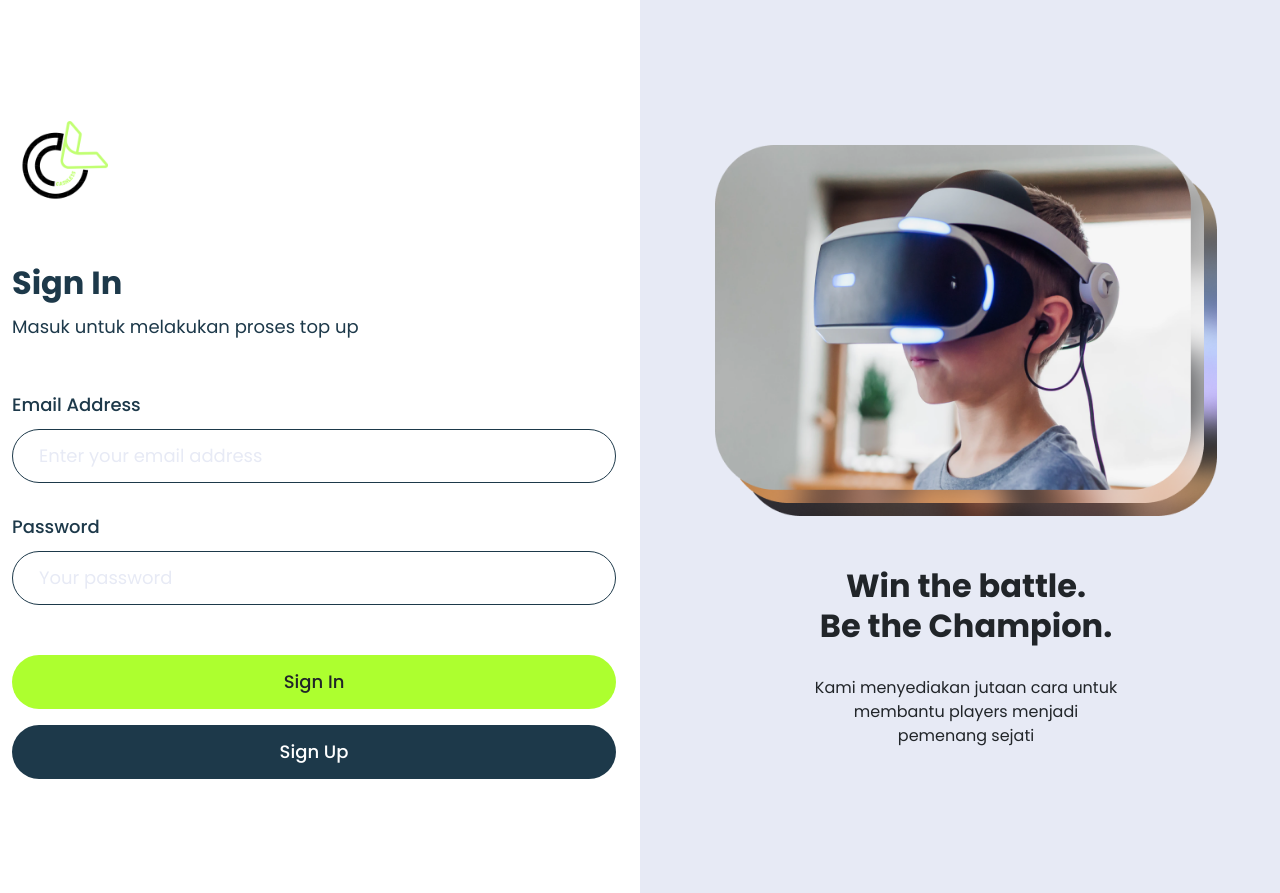
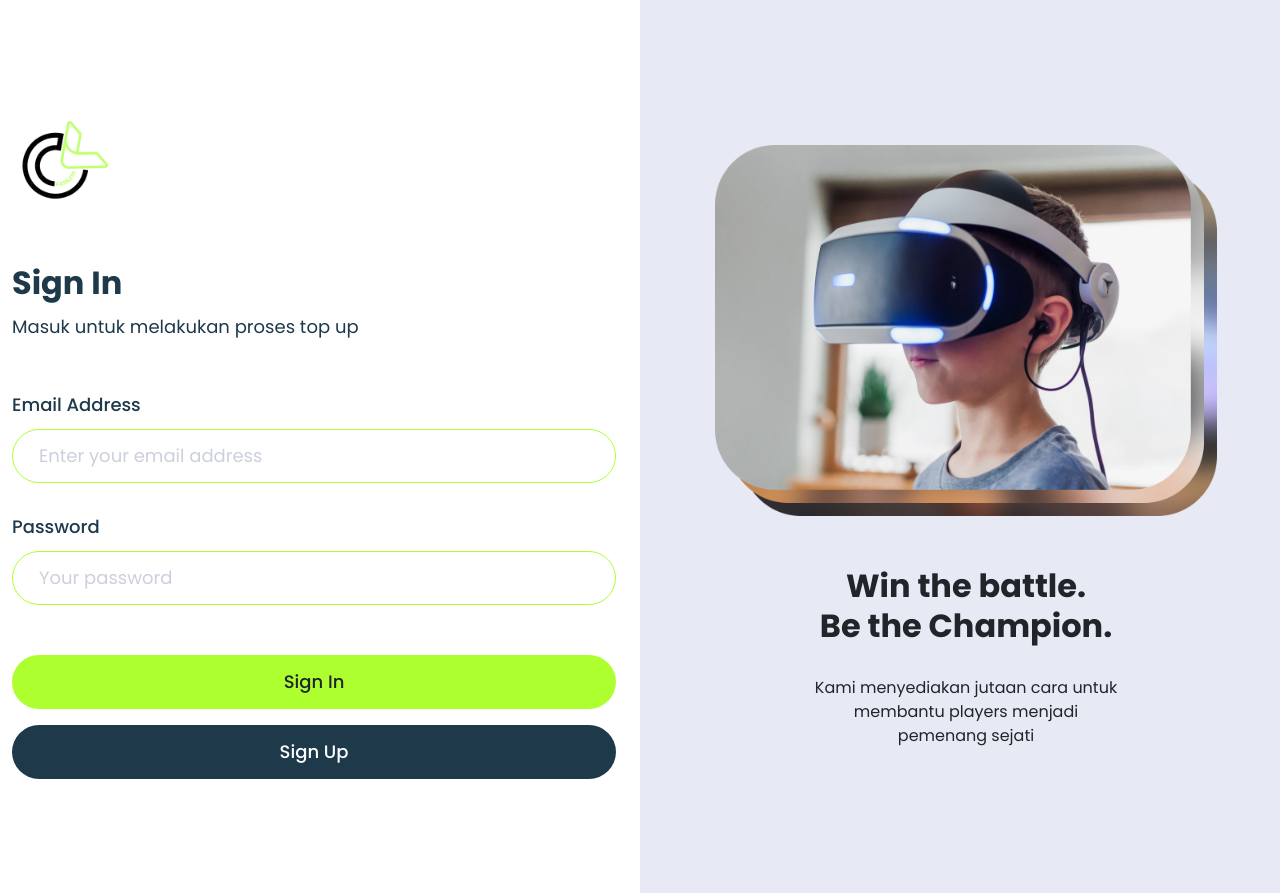
Before and after one commit to Aqilaaaaaaa/WebApp-topup-gameonline, a Next.js app: page /sign-in in a window 1280 px wide. Built offline with nearby package versions, Linux system fonts and the light colour scheme.

Commit message:
add styling on css

```diff
--- a/styles/404-not-found.css
+++ b/styles/404-not-found.css
@@ -6,7 +6,7 @@
 
 .not-found .btn-homepage{
     padding: 0.75rem;
-    background-color: #4D17E2;
+    background-color: #ADFF2F;
 }
 
 @media (min-width:768px){
--- a/styles/sign-in.css
+++ b/styles/sign-in.css
@@ -10,9 +10,9 @@
 
 .sign-in input[type="password"],
 .sign-in input[type="email"]{
-    border: 1px solid #1d394a;
+    border: 1px solid #ADFF2F;
     padding: 0.75rem 1.625rem;
-    color: #1d394a;
+    color: #ADFF2F;
 }
 
 .sign-in input[type="password"]:focus-within,
@@ -22,7 +22,7 @@
 
 .sign-in input[type="password"]::placeholder,
 .sign-in input[type="email"]::placeholder{
-    color: #E7EAF5;
+    color: #CCD0DD;
 }
 
 .sign-in .btn-sign-in{
```
